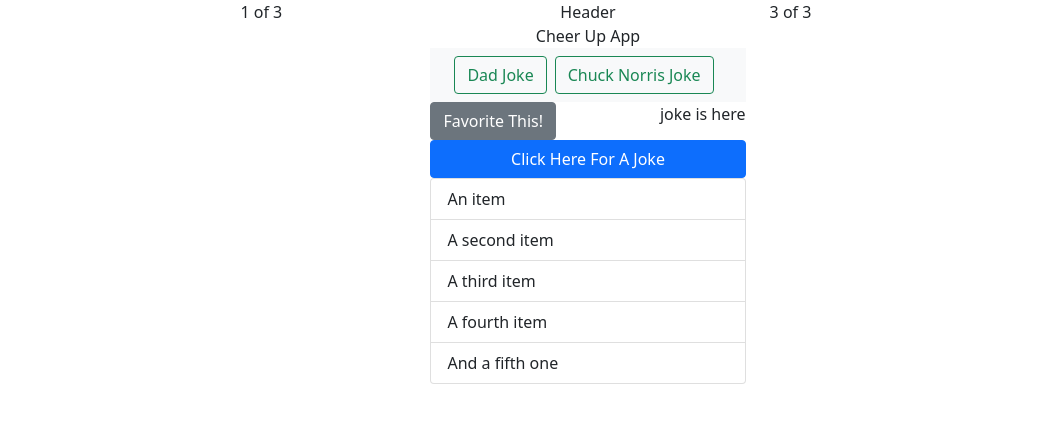
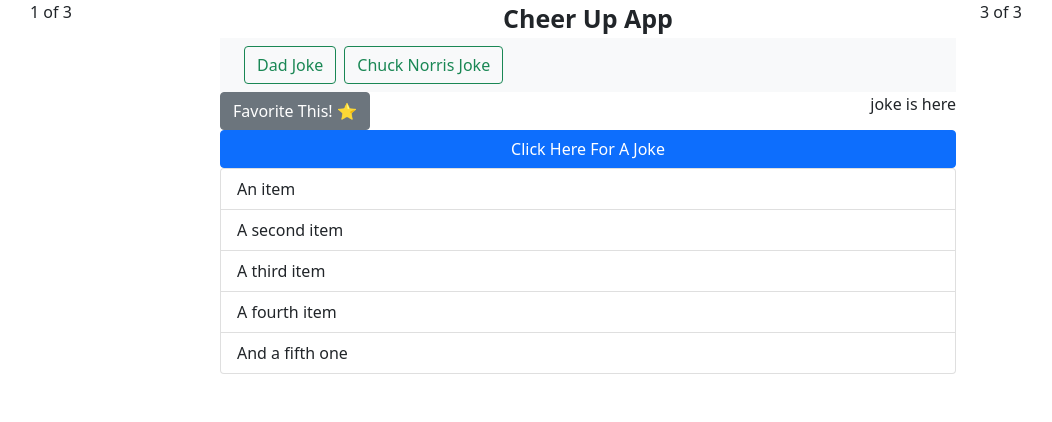
Before and after one commit to gymbridger/Dad-Joke-Project, a plain HTML site: page index.html in a window 1280 px wide. Shown: the whole page, without its empty margins (52-1104 px from the left). Drawn offline with nearby package versions, Linux system fonts and the light colour scheme.

Commit message:
bolded the header, changed bootstrap auto to col8

```diff
--- a/index.html
+++ b/index.html
@@ -17,15 +17,14 @@
 
 <div class="container">
   <div class="row justify-content-md-center">
-    <div class="col col-lg-2">
+    <div class="col-12 col-md-2">
       1 of 3
     </div>
 
-    <div class="col-md-auto content">
+    <div class="col-12 col-md-8 content">
     <div>
       <header class="joke-app-header">
         <div>
-          <div id="intro">Header</div>
           <div id="app-name">Cheer Up App</div>
         </div>
     </header>
@@ -39,7 +38,7 @@
 
       <section class="my-favorites">
         <div>
-          <button type="button" class="btn btn-secondary">Favorite This!</button>
+          <button type="button" class="btn btn-secondary">Favorite This! ⭐</button>
         </div>
         <div id="populate-joke">joke is here</div>
       </section>
@@ -61,10 +60,11 @@
       </section>
     </div>
      </div>
-    <div class="col col-lg-2">
+    <div class="col-12 col-md-2">
       3 of 3
     </div>
   </div>
   </div>
   </body>
+
   </html>
--- a/style.css
+++ b/style.css
@@ -1,14 +1,6 @@
-#intro {
-  display: flex;
-  justify-content: center;
-}
-
-#app-name {
-  display: flex;
-  justify-content: center;
-}
-
-navbar {
+#intro,
+#app-name,
+.navbar {
   display: flex;
   justify-content: center;
 }
@@ -17,3 +9,8 @@ navbar {
   display: flex;
   justify-content: space-between;
 }
+
+#app-name {
+  font-size: 25px;
+  font-weight: bold;
+}
```
